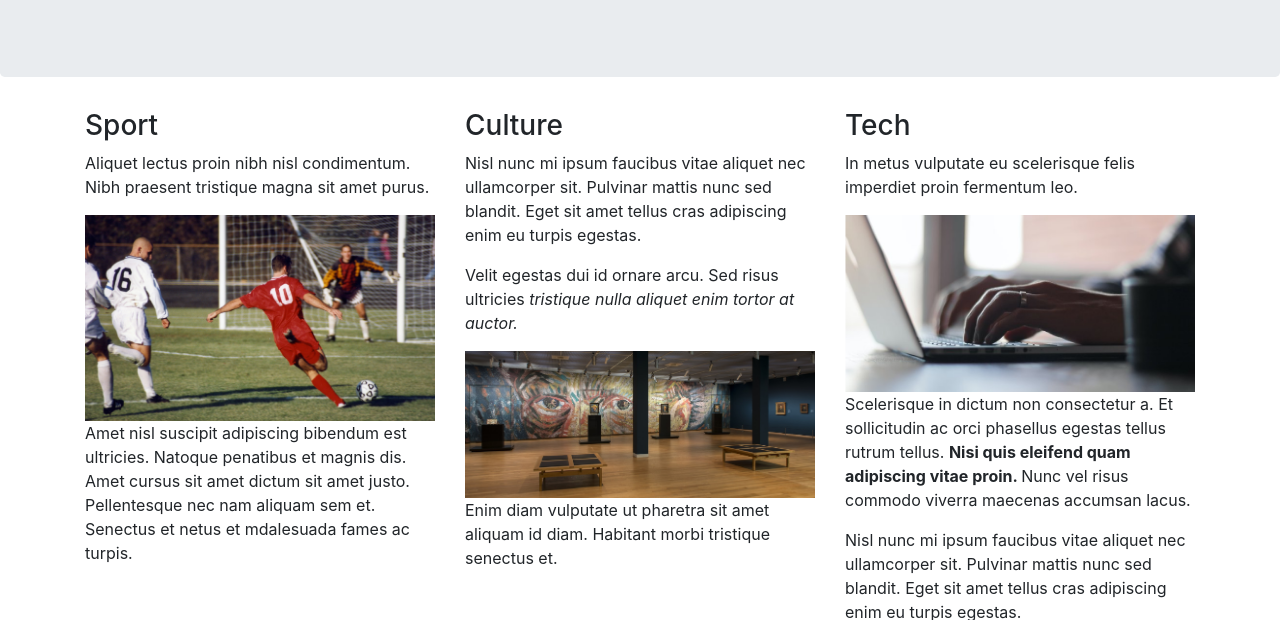
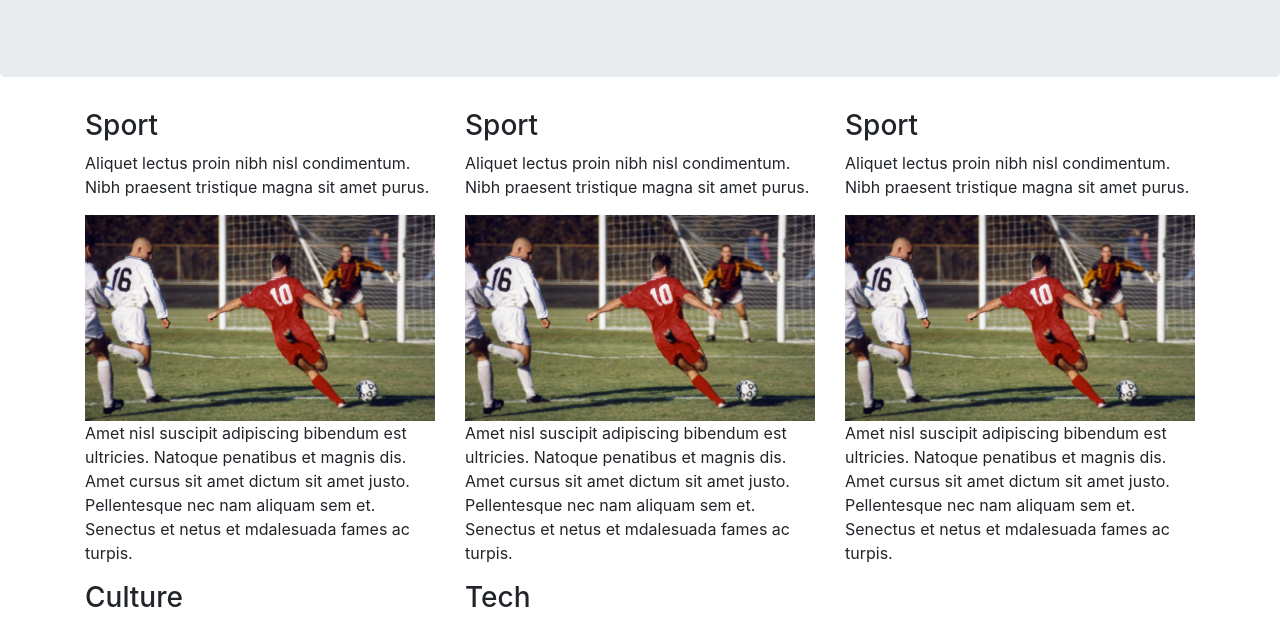
Before and after one commit to AzaZefir/AzaZefir-hw23, a plain HTML site: page index.html in a window 1280 px wide. Shown: the part 161-781 px from the top of the page. Drawn offline with Linux system fonts and the light colour scheme.

Commit message:
add chapter 1 update

```diff
--- a/index.html
+++ b/index.html
@@ -12,6 +12,18 @@
 </div>
 <div class="container">
   <div class="row">
+    <div class="col-sm-4">
+      <h3>Sport</h3>
+      <p> Aliquet lectus proin nibh nisl condimentum. Nibh praesent tristique magna sit amet purus. </p>
+	  <img src="img/football.png" class="img-fluid">
+	  <p>  Amet nisl suscipit adipiscing bibendum est ultricies. Natoque penatibus et magnis dis. Amet cursus sit amet dictum sit amet justo. Pellentesque nec nam aliquam sem et. Senectus et netus et mdalesuada fames ac turpis. </p>
+    </div>
+    <div class="col-sm-4">
+      <h3>Sport</h3>
+      <p> Aliquet lectus proin nibh nisl condimentum. Nibh praesent tristique magna sit amet purus. </p>
+	  <img src="img/football.png" class="img-fluid">
+	  <p>  Amet nisl suscipit adipiscing bibendum est ultricies. Natoque penatibus et magnis dis. Amet cursus sit amet dictum sit amet justo. Pellentesque nec nam aliquam sem et. Senectus et netus et mdalesuada fames ac turpis. </p>
+    </div>
     <div class="col-sm-4">
       <h3>Sport</h3>
       <p> Aliquet lectus proin nibh nisl condimentum. Nibh praesent tristique magna sit amet purus. </p>
```
